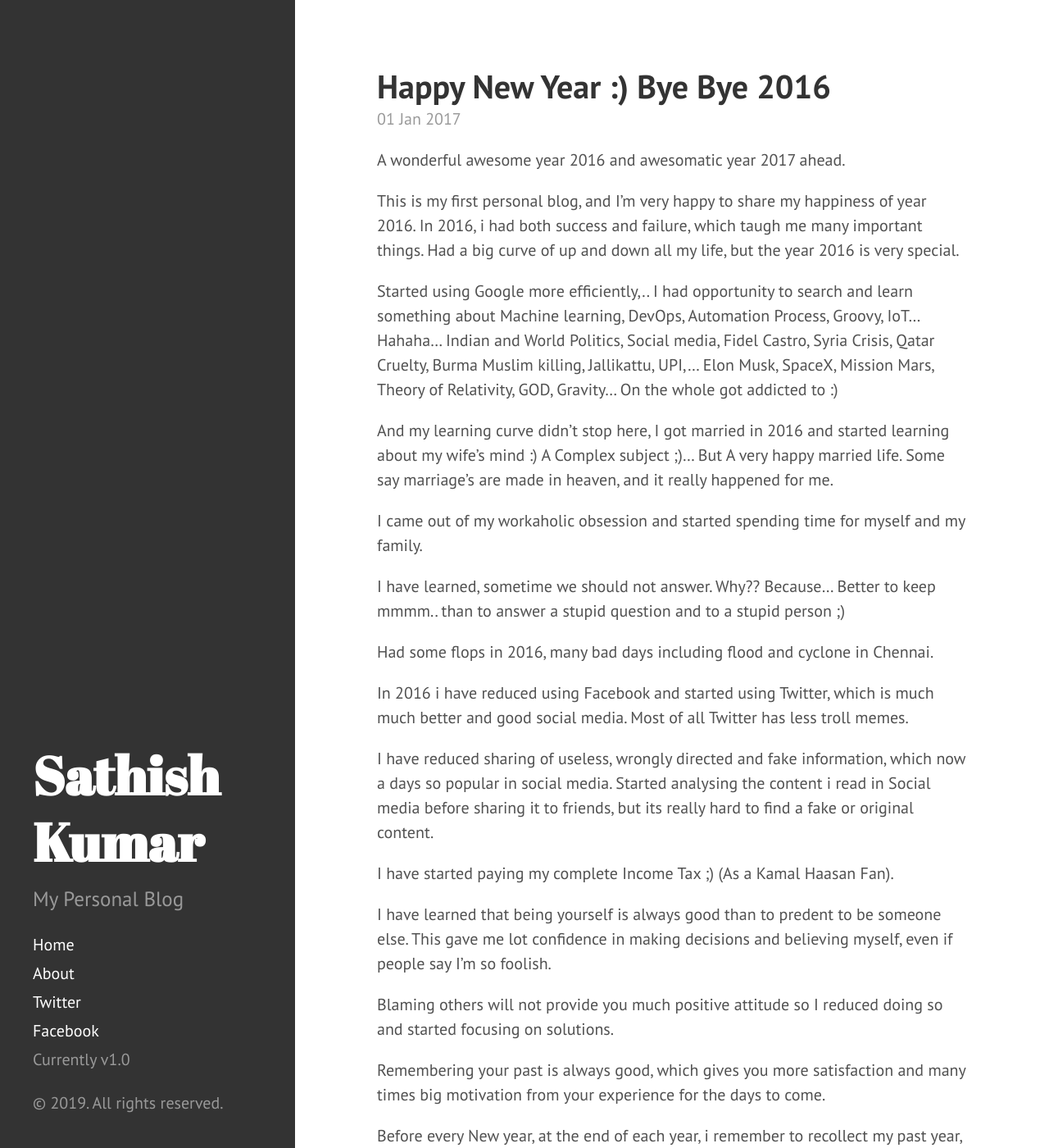
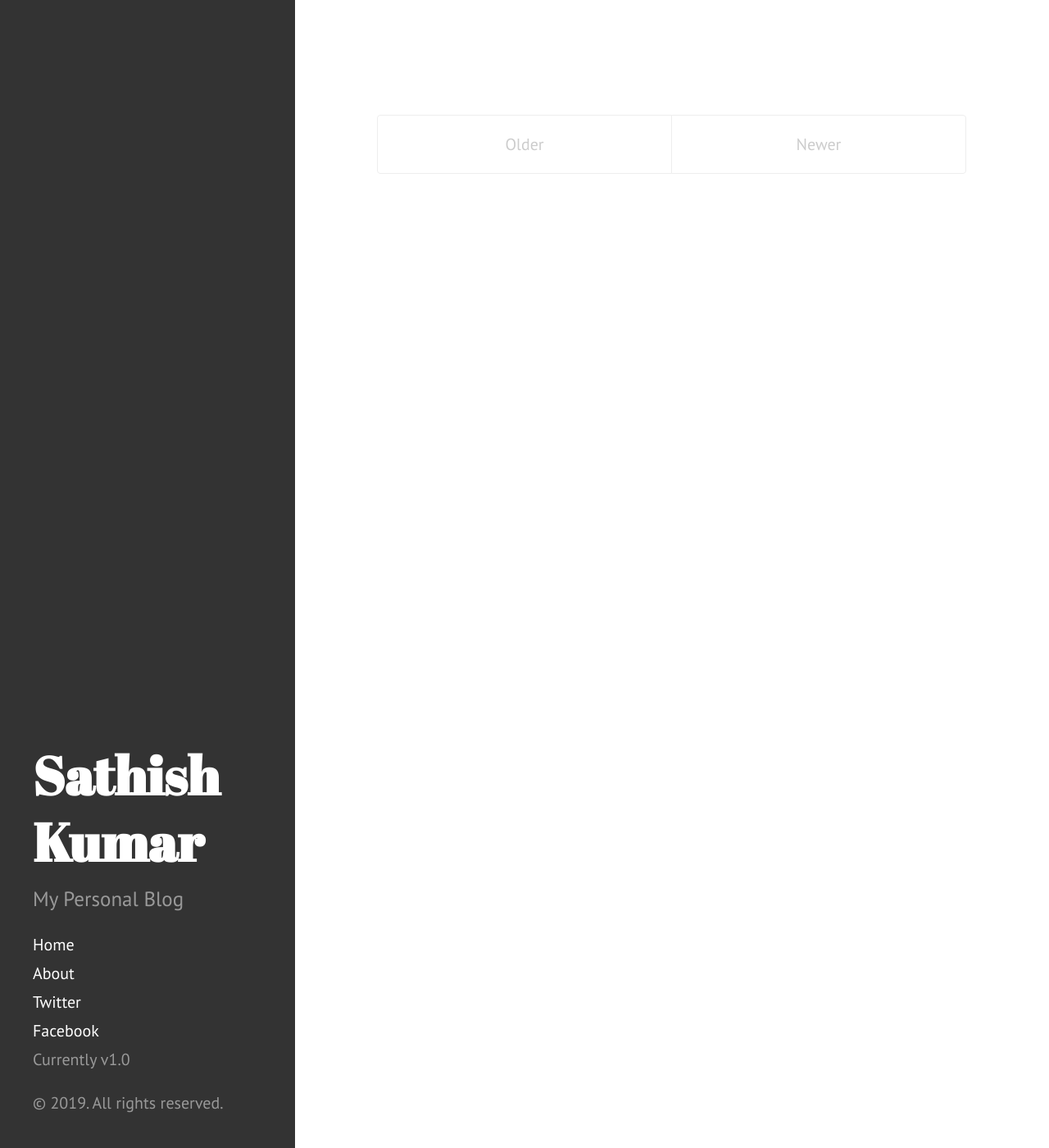
Before and after one commit to iamsais/iamsais.github.io, a Jekyll site: the page built from index.html, in a window 1280 px wide and 1400 px high. Shown: the whole window at 82% size. Built offline with Jekyll 4.4.1, drawn with Linux system fonts in a browser that asks for light colours; the list of posts is cut into pages by our own code; some of the changed text lies outside the part shown.

Commit message:
Coming Soon

```diff
--- a/_posts/2017-01-01-happy-new-year.md
+++ /dev/null
@@ -1,36 +0,0 @@
----
-layout: post
-title: Happy New Year :) Bye Bye 2016
----
-
-A wonderful awesome year 2016 and awesomatic year 2017 ahead.
-
-This is my first personal blog, and I'm very happy to share my happiness of year 2016. In 2016, i had both success and failure, which taugh me many important things. Had a big curve of up and down all my life, but the year 2016 is very special.
-
-Started using Google more efficiently,..
-I had opportunity to search and learn something about Machine learning, DevOps, Automation Process, Groovy, IoT... Hahaha... Indian and World Politics, Social media, Fidel Castro, Syria Crisis, Qatar Cruelty, Burma Muslim killing, Jallikattu, UPI,... Elon Musk, SpaceX, Mission Mars, Theory of Relativity, GOD, Gravity... On the whole got addicted to :)
-
-And my learning curve didn't stop here,
-I got married in 2016 and started learning about my wife's mind :) A Complex subject ;)... But A very happy married life. Some say marriage's are made in heaven, and it really happened for me.
-
-I came out of my workaholic obsession and started spending time for myself and my family.
-
-I have learned, sometime we should not answer. Why?? Because... Better to keep mmmm.. than to answer a stupid question and to a stupid person ;)
-
-Had some flops in 2016, many bad days including flood and cyclone in Chennai.
-
-In 2016 i have reduced using Facebook and started using Twitter, which is much much better and good social media. Most of all Twitter has less troll memes.
-
-I have reduced sharing of useless, wrongly directed and fake information, which now a days so popular in social media. Started analysing the content i read in Social media before sharing it to friends, but its really hard to find a fake or original content.
-
-I have started paying my complete Income Tax ;) (As a Kamal Haasan Fan).
-
-I have learned that being yourself is always good than to predent to be someone else. This gave me lot confidence in making decisions and believing myself, even if people say I'm so foolish.
-
-Blaming others will not provide you much positive attitude so I reduced doing so and started focusing on solutions.
-
-Remembering your past is always good, which gives you more satisfaction and many times big motivation from your experience for the days to come.
-
-Before every New year, at the end of each year, i remember to recollect my past year, which motivates me big time and Knock Knock me "Never Give Up" :P :)
-
-Happy New Year!!!
--- a/about.md
+++ b/about.md
@@ -3,7 +3,7 @@ layout: page
 title: About
 ---
 
-My blog is not to promote any content or person. I like to share my thoughts and experience which may help or motivate someone. I too like to read your (others) feedback and self experiences to get positive motivation. The sharing point of views is decreasing day by day. In India only ~60% (vote) say yes, no or none other 40% never share anything. Blogging may help increasing the percentage of people sharing their knowledge and experience. So start blogging :)
+My blog is not to promote any content or person just sharing my knowledge and experience :)
 
 <p class="message">
 Feel free to contact me <a href="https://www.twitter.com/iamsais" target="_blank">@iamsais</a> or <a href="mailto:sathish26586@gmail.com">email</a>
```
